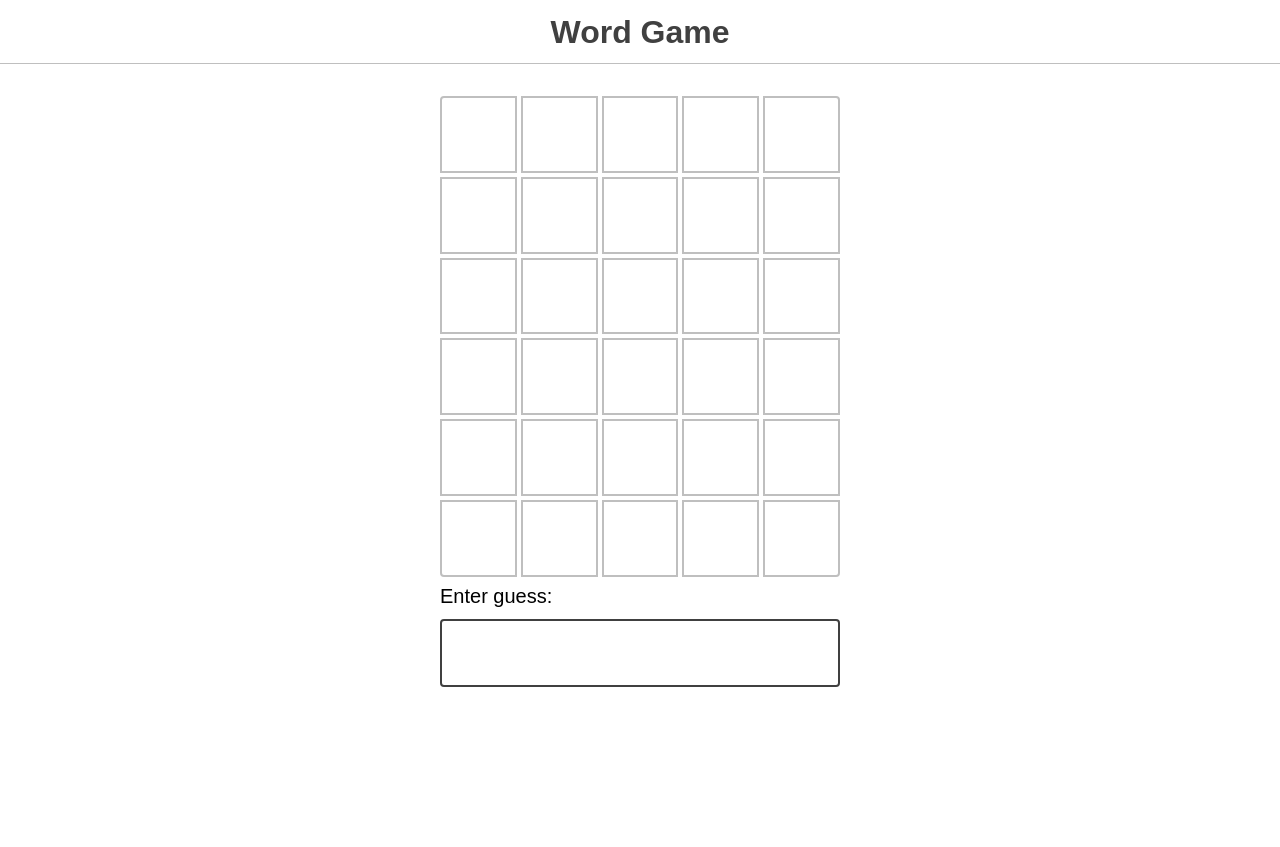
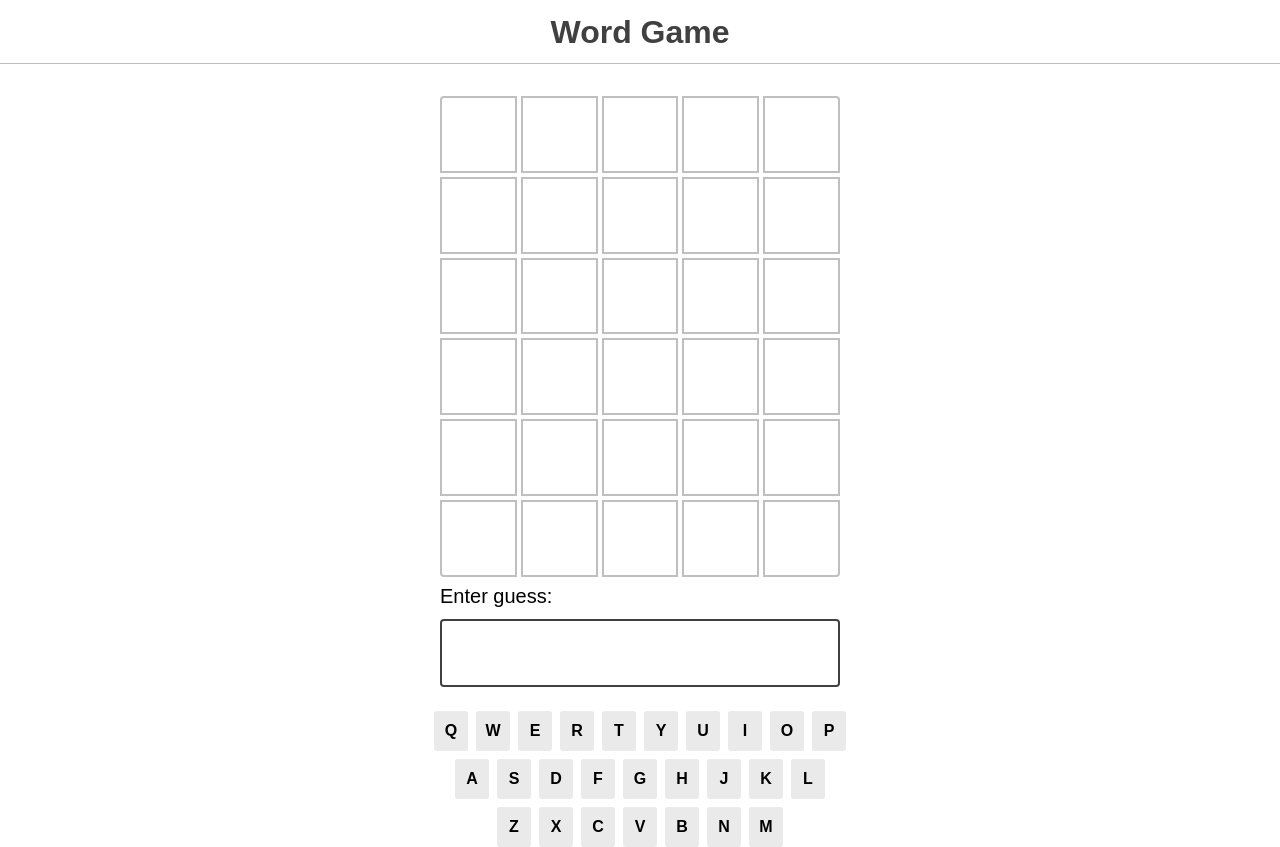
Before and after one commit to JoshHeng/JoyForJs, a React (Vite) app in the folder js-01-wordgame/: page / in a window 1280 px wide. Before the commit the page ends 800 px from the top, so only its background shows below. Built offline with nearby package versions, Linux system fonts and the light colour scheme.

Commit message:
Word game: bonus (keyboard)

```diff
--- a/js-01-wordgame/src/components/Game/Game.js
+++ b/js-01-wordgame/src/components/Game/Game.js
@@ -30,6 +30,20 @@ function Game() {
         setGuesses(prev => [...prev, guessAndResult]);
     }
 
+    const keyStatuses = React.useMemo(() => {
+        const keyStatusDict = {};
+
+        for (const guess of guesses) {
+            for (const char of guess) {
+                if (!keyStatusDict[char.letter] || char.status === 'correct') {
+                    keyStatusDict[char.letter] = char.status;
+                }
+            }
+        }
+
+        return keyStatusDict;
+    }, [guesses]);
+
   return (
       <div>
           {gameState === 'win' ? (
@@ -45,7 +59,7 @@ function Game() {
               </Banner>
           )}
         <GuessResults guesses={guesses} />
-        <GuessInput onGuess={onGuess} disabled={gameState !== 'play'} />
+        <GuessInput onGuess={onGuess} disabled={gameState !== 'play'} keyStatuses={keyStatuses} />
       </div>
   )
 }
--- a/js-01-wordgame/src/components/GuessInput/GuessInput.js
+++ b/js-01-wordgame/src/components/GuessInput/GuessInput.js
@@ -1,6 +1,7 @@
 import React from 'react';
+import Keyboard from "../Keyboard";
 
-function GuessInput({ onGuess, disabled }) {
+function GuessInput({ onGuess, disabled, keyStatuses }) {
     const [guess, setGuess] = React.useState('');
 
     return (
@@ -19,6 +20,15 @@ function GuessInput({ onGuess, disabled }) {
                 pattern="[A-Z]{5}"
                 disabled={disabled}
             />
+
+            <Keyboard onCharacter={char => {
+                const newGuess = guess + char;
+                setGuess(newGuess);
+                if (newGuess.length >= 5) {
+                    onGuess(newGuess);
+                    setGuess('');
+                }
+            }} disabled={disabled} keyStatuses={keyStatuses} />
         </form>
     );
 }
--- /dev/null
+++ b/js-01-wordgame/src/components/Keyboard/Keyboard.js
@@ -0,0 +1,24 @@
+import React from 'react';
+import KeyboardKey from "../KeyboardKey";
+
+const characterKeys = [
+    ['Q', 'W', 'E', 'R', 'T', 'Y', 'U', 'I', 'O', 'P'],
+    ['A', 'S', 'D', 'F', 'G', 'H', 'J', 'K', 'L'],
+    ['Z', 'X', 'C', 'V', 'B', 'N', 'M'],
+];
+
+function Keyboard({ onCharacter, disabled, keyStatuses }) {
+    return (
+        <div className="keyboard">
+            {characterKeys.map((keyRow, i) => (
+                <div key={i} className="row">
+                    {keyRow.map(key =>
+                        <KeyboardKey key={key} character={key} onClick={() => onCharacter(key)} disabled={disabled} status={keyStatuses[key]} />
+                    )}
+                </div>
+            ))}
+        </div>
+    );
+}
+
+export default Keyboard;
--- /dev/null
+++ b/js-01-wordgame/src/components/Keyboard/index.js
@@ -0,0 +1,2 @@
+export * from './Keyboard';
+export { default } from './Keyboard';
--- /dev/null
+++ b/js-01-wordgame/src/components/KeyboardKey/KeyboardKey.js
@@ -0,0 +1,7 @@
+import React from 'react';
+
+function KeyboardKey({ character, onClick, disabled, status }) {
+    return <button type="button" className={`key ${status || ''}`} onClick={onClick} disabled={disabled}>{character}</button>;
+}
+
+export default KeyboardKey;
--- /dev/null
+++ b/js-01-wordgame/src/components/KeyboardKey/index.js
@@ -0,0 +1,2 @@
+export * from './KeyboardKey';
+export { default } from './KeyboardKey';
--- a/js-01-wordgame/src/styles.css
+++ b/js-01-wordgame/src/styles.css
@@ -230,3 +230,47 @@ h1 {
         transform: translateY(0%);
     }
 }
+
+.keyboard {
+    margin-top: 16px;
+
+    display: flex;
+    flex-direction: column;
+    gap: 8px;
+
+    align-items: center;
+}
+
+.keyboard .row {
+    display: flex;
+    gap: 8px;
+}
+
+.keyboard .key {
+    background-color: #eaeaea;
+    color: black;
+
+    font-size: 1rem;
+    font-weight: bold;
+
+    text-align: center;
+    padding: 8px;
+    width: 34px;
+    border-radius: 3px;
+}
+
+.key.correct {
+    background: var(--color-success);
+    border-color: var(--color-success);
+    color: white;
+}
+.key.incorrect {
+    background: var(--color-gray-300);
+    border-color: var(--color-gray-300);
+    color: white;
+}
+.key.misplaced {
+    background: var(--color-warning);
+    border-color: var(--color-warning);
+    color: white;
+}
```
Lines whose indentation alone changed are shown as unchanged.
